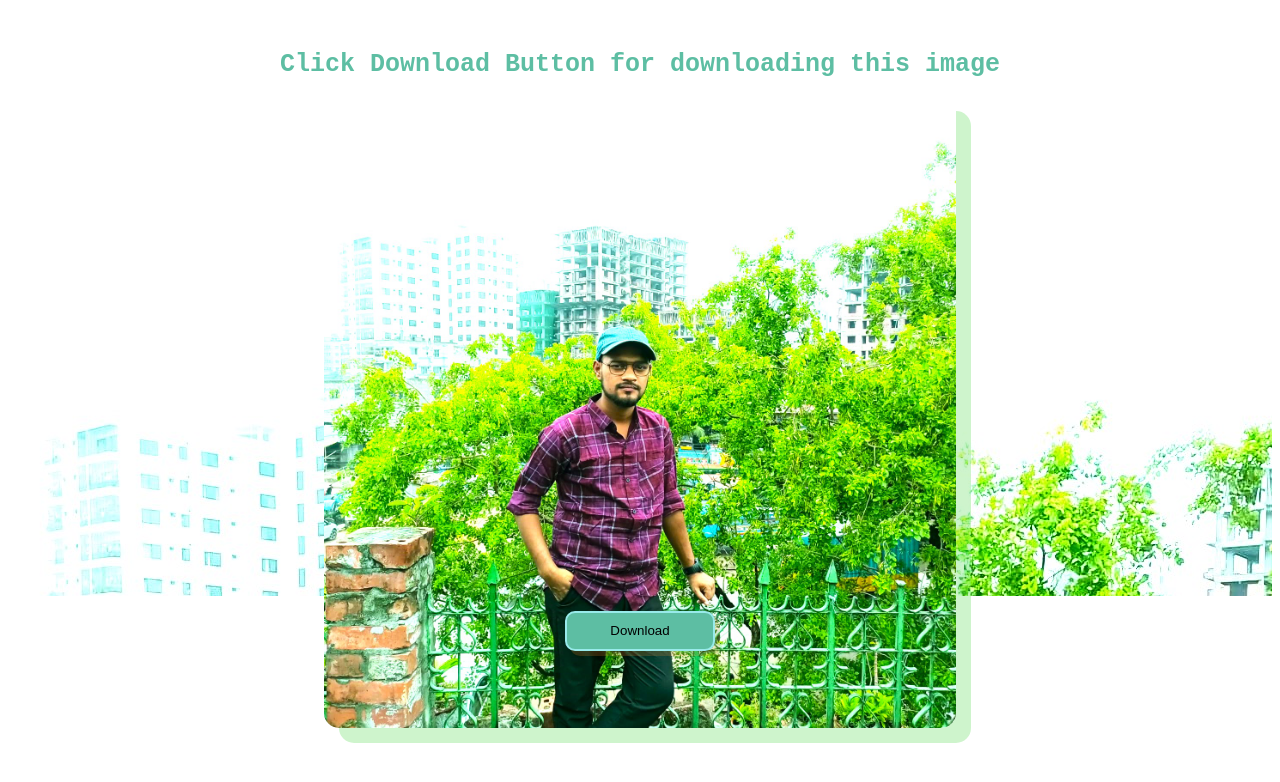
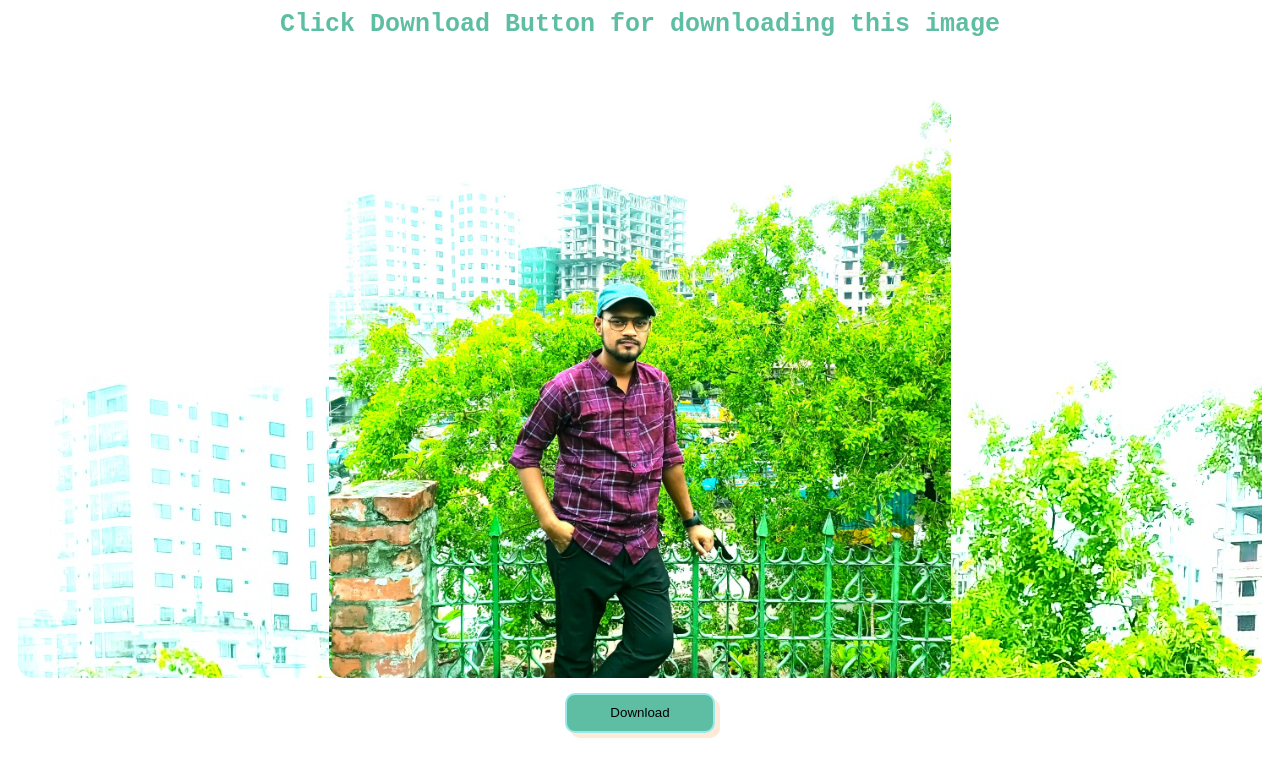
Before and after one commit to Khurshedspi/Simple-Download-Button, a plain HTML site: page index.html in a window 1280 px wide. Drawn offline with Linux system fonts and the light colour scheme.

Commit message:
fix this proble

```diff
--- a/style/style.css
+++ b/style/style.css
@@ -4,14 +4,17 @@
   margin-right: auto;
   width: 50%;
   border-radius: 15px;
-  box-shadow: 15px 15px rgba(81, 214, 74, 0.278) ;
+  /* box-shadow: 15px 15px rgba(81, 214, 74, 0.278) ; */
 
 
 }
 
 #img{
-    height: 500px;
+    /* height: 500px; */
     background-image: url(/images/khurshed1.jpg);
+    border-radius: 15px;
+    background-repeat: no-repeat;
+    margin: 10px;
 
 }
 #heading{
@@ -19,7 +22,7 @@
     font-size: 25px;
     font-family: monospace;
     color: #5dbea3;
-    margin-top: 50px;
+    margin-top: 10px;
 }
 #btn{
     text-align: center;
```
